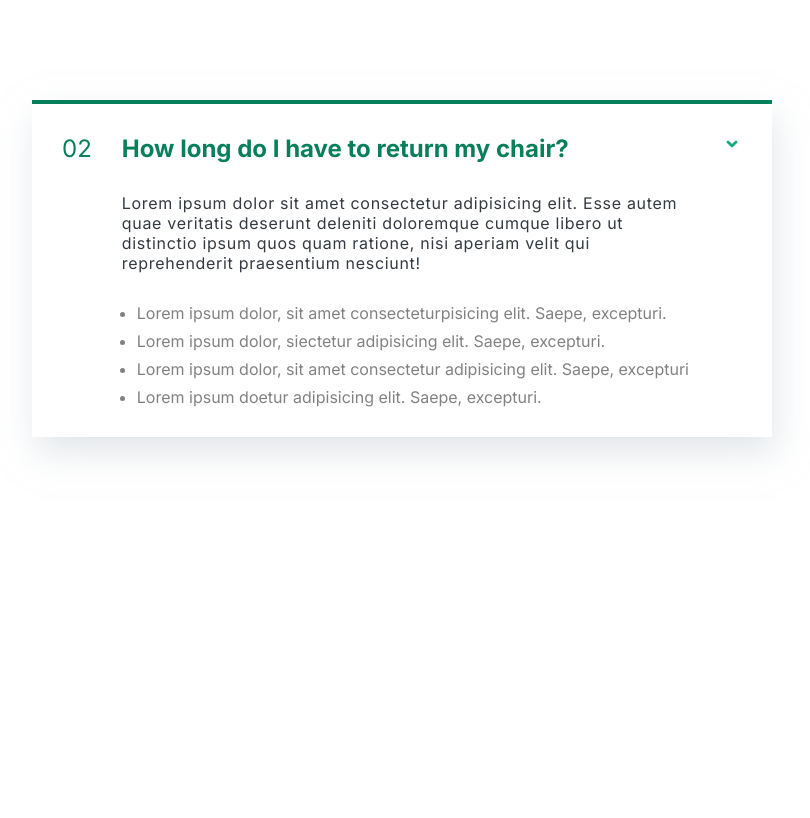
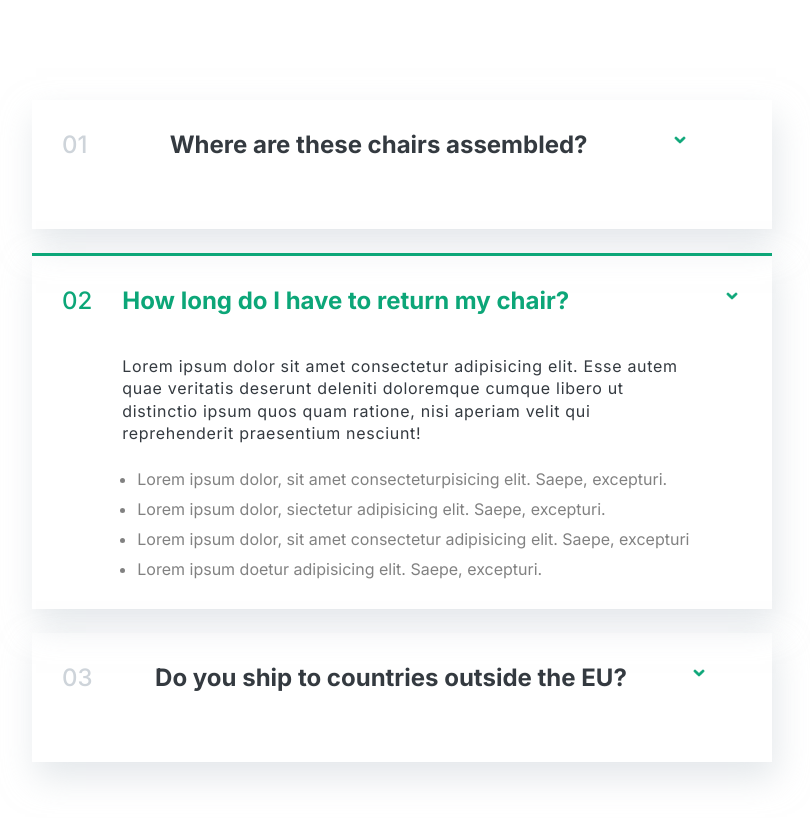
Before and after one commit to yhadari/Omnifood-website, a plain HTML site: page html&css/html-css-course-master/starter/06-Components/01-accordion.html in a window 1280 px wide. Shown: the whole page, without its empty margins (238-1048 px from the left). Drawn offline with Linux system fonts and the light colour scheme.

Commit message:
modify accordion

```diff
--- a/html&css/html-css-course-master/starter/06-Components/01-accordion.html
+++ b/html&css/html-css-course-master/starter/06-Components/01-accordion.html
@@ -20,6 +20,7 @@
 
       /* main color: #087f5b
        grey color: #343a40 */
+
       * {
         margin: 0;
         padding: 0;
@@ -31,28 +32,35 @@
         color: #343a40;
       }
 
+      .accordion {
+        width: 740px;
+        margin: 100px auto;
+        display: flex;
+        flex-direction: column;
+        row-gap: 24px;
+      }
+
       .item {
         display: grid;
-        width: 740px;
-        margin: 100px auto;
         grid-template-areas:
           "number title icon"
-          "number text icon"
-          "number list icon";
-        gap: 30px;
-        border-top: 4px solid #087f5b;
+          "number hidden-box icon";
+        column-gap: 30px;
+        row-gap: 40px;
+        /* border-top: 4px solid #087f5b; */
         padding: 30px;
-        box-shadow: 4px 16px 32px 0 #ced4da91;
+        box-shadow: 4px 16px 32px 0 #ced4da8b;
+        /* margin-bottom: 60px; */
       }
       .acc-number {
         grid-area: number;
         font-size: 24px;
-        color: #087f5b;
+        font-weight: 500;
+        color: #ced4da;
       }
       .acc-title {
         grid-area: title;
         font-size: 24px;
-        color: #087f5b;
         /* letter-spacing: -0.5px; */
         font-weight: 600;
       }
@@ -65,11 +73,11 @@
         stroke: #0ca678;
       }
       .acc-text {
-        grid-area: text;
         letter-spacing: 0.7px;
+        line-height: 1.4;
+        margin-bottom: 24px;
       }
       .acc-list {
-        grid-area: list;
         margin-left: 15px;
         /* letter-spacing: 0.2px; */
         /* line-height: 1.5; */
@@ -79,17 +87,75 @@
       .acc-list ul {
         display: flex;
         flex-direction: column;
-        gap: 8px;
+        gap: 10px;
       }
 
       .grid-items {
         display: flex;
+      }
+      .hidden-box {
+        grid-area: hidden-box;
+        display: flex;
+        flex-direction: column;
+        display: none;
+      }
+      .open {
+        border-top: 3px solid #0ca678;
+      }
+      .open .acc-number,
+      .open .acc-title {
+        color: #0ca678;
+      }
+      .open .hidden-box {
+        display: block;
       }
     </style>
   </head>
   <body>
     <div class="accordion">
       <div class="item">
+        <p class="grid-items acc-number">01</p>
+        <p class="grid-items acc-title">Where are these chairs assembled?</p>
+        <div class="grid-items acc-icon">
+          <svg
+            xmlns="http://www.w3.org/2000/svg"
+            class="h-5 w-5"
+            viewBox="0 0 20 20"
+            fill="currentColor"
+          >
+            <path
+              fill-rule="evenodd"
+              d="M5.293 7.293a1 1 0 011.414 0L10 10.586l3.293-3.293a1 1 0 111.414 1.414l-4 4a1 1 0 01-1.414 0l-4-4a1 1 0 010-1.414z"
+              clip-rule="evenodd"
+            />
+          </svg>
+        </div>
+        <div class="hidden-box">
+          <p class="grid-items acc-text">
+            Lorem ipsum dolor sit amet consectetur adipisicing elit. Esse autem
+            quae veritatis deserunt deleniti doloremque cumque libero ut
+            distinctio ipsum quos quam ratione, nisi aperiam velit qui
+            reprehenderit praesentium nesciunt!
+          </p>
+          <div class="grid-items acc-list">
+            <ul>
+              <li>
+                Lorem ipsum dolor, sit amet consecteturpisicing elit. Saepe,
+                excepturi.
+              </li>
+              <li>
+                Lorem ipsum dolor, siectetur adipisicing elit. Saepe, excepturi.
+              </li>
+              <li>
+                Lorem ipsum dolor, sit amet consectetur adipisicing elit. Saepe,
+                excepturi
+              </li>
+              <li>Lorem ipsum doetur adipisicing elit. Saepe, excepturi.</li>
+            </ul>
+          </div>
+        </div>
+      </div>
+      <div class="item open">
         <p class="grid-items acc-number">02</p>
         <p class="grid-items acc-title">
           How long do I have to return my chair?
@@ -108,12 +174,13 @@
             />
           </svg>
         </div>
-        <div class="grid-items acc-text">
+        <div class="hidden-box">
+          <p class="grid-items acc-text">
             Lorem ipsum dolor sit amet consectetur adipisicing elit. Esse autem
             quae veritatis deserunt deleniti doloremque cumque libero ut
             distinctio ipsum quos quam ratione, nisi aperiam velit qui
             reprehenderit praesentium nesciunt!
-        </div>
+          </p>
           <div class="grid-items acc-list">
             <ul>
               <li>
@@ -132,5 +199,50 @@
           </div>
         </div>
       </div>
+      <div class="item">
+        <p class="grid-items acc-number">03</p>
+        <p class="grid-items acc-title">
+          Do you ship to countries outside the EU?
+        </p>
+        <div class="grid-items acc-icon">
+          <svg
+            xmlns="http://www.w3.org/2000/svg"
+            class="h-5 w-5"
+            viewBox="0 0 20 20"
+            fill="currentColor"
+          >
+            <path
+              fill-rule="evenodd"
+              d="M5.293 7.293a1 1 0 011.414 0L10 10.586l3.293-3.293a1 1 0 111.414 1.414l-4 4a1 1 0 01-1.414 0l-4-4a1 1 0 010-1.414z"
+              clip-rule="evenodd"
+            />
+          </svg>
+        </div>
+        <div class="hidden-box">
+          <p class="grid-items acc-text">
+            Lorem ipsum dolor sit amet consectetur adipisicing elit. Esse autem
+            quae veritatis deserunt deleniti doloremque cumque libero ut
+            distinctio ipsum quos quam ratione, nisi aperiam velit qui
+            reprehenderit praesentium nesciunt!
+          </p>
+          <div class="grid-items acc-list">
+            <ul>
+              <li>
+                Lorem ipsum dolor, sit amet consecteturpisicing elit. Saepe,
+                excepturi.
+              </li>
+              <li>
+                Lorem ipsum dolor, siectetur adipisicing elit. Saepe, excepturi.
+              </li>
+              <li>
+                Lorem ipsum dolor, sit amet consectetur adipisicing elit. Saepe,
+                excepturi
+              </li>
+              <li>Lorem ipsum doetur adipisicing elit. Saepe, excepturi.</li>
+            </ul>
+          </div>
+        </div>
+      </div>
+    </div>
   </body>
 </html>
```
Lines whose indentation alone changed are shown as unchanged.
